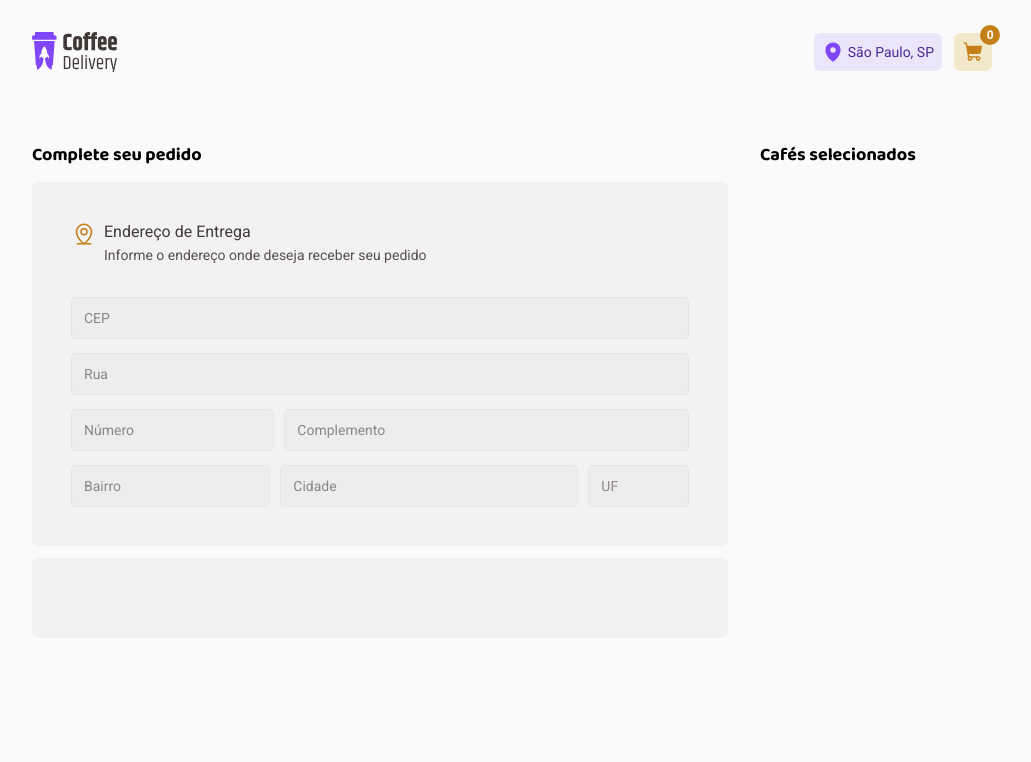
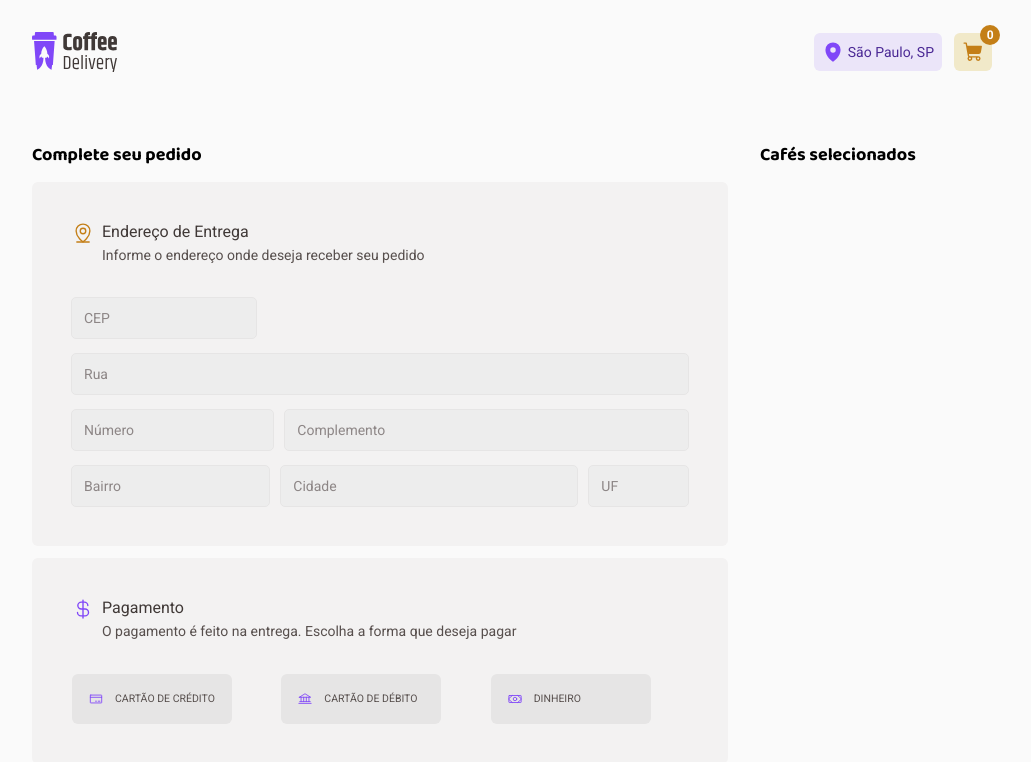
Before and after one commit to brunaporato/coffee-delivery, a React (Vite) app: page /checkout in a window 1280 px wide. Shown: the top 762 px of the page, without its empty margins (128-1159 px from the left). Built offline with nearby package versions, Linux system fonts and the light colour scheme.

Commit message:
add payment section at checkout page

```diff
--- /dev/null
+++ b/src/pages/Checkout/components/SelectPayment/index.tsx
@@ -0,0 +1,21 @@
+import { SelectPaymentContainer } from "./styles";
+
+interface SelectPaymentProps {
+  isActive: boolean;
+  onClick: () => void;
+  text: string;
+  icon: JSX.Element;
+}
+
+export function SelectPayment({ isActive, onClick, text, icon }: SelectPaymentProps) {
+  return (
+    <SelectPaymentContainer onClick={onClick}>
+      <button className={isActive ? 'active' : ''}>
+        <div className="icon">
+        {icon}
+        </div>
+        <p>{text}</p>
+      </button>
+    </SelectPaymentContainer>
+  )
+}
--- /dev/null
+++ b/src/pages/Checkout/components/SelectPayment/styles.ts
@@ -0,0 +1,44 @@
+import styled from "styled-components";
+
+export const SelectPaymentContainer = styled.div`
+  button {
+    background: ${(props) => props.theme["base-button"]};
+    border-radius: 6px;
+    border: 1px solid transparent;
+
+    font-family: 'Roboto', sans-serif;
+
+    width: 16rem;
+
+    display: flex;
+    align-items: center;
+    gap: 1.2rem;
+    padding: 1.6rem;
+
+    text-transform: uppercase;
+    font-size: 1.05rem;
+    line-height: 160%;
+    color: ${(props) => props.theme["base-text"]};
+
+    cursor: pointer;
+
+    &:hover {
+    background: ${(props) => props.theme["base-hover"]};
+  }
+  }
+
+  .active {
+    border-radius: 6px;
+    background: ${(props) => props.theme["purple-light"]};
+    border-color: ${(props) => props.theme.purple};
+  }
+
+  .icon {
+    color: ${(props) => props.theme.purple};
+    display: flex;
+    align-items: center;
+    justify-content: center;
+
+    font-size: 1.4rem;
+  }
+`
--- a/src/pages/Checkout/index.tsx
+++ b/src/pages/Checkout/index.tsx
@@ -1,21 +1,33 @@
-import { MapPinLine } from "phosphor-react";
-import { CheckoutContainer, FinishOrderContainer, InputText, OrderInfoContainer } from "./styles";
+import { Bank, CreditCard, CurrencyDollar, MapPinLine, Money } from "phosphor-react";
+import { CheckoutContainer, FinishOrderContainer, InputText, OrderInfoContainer, TopOfFinishOrder } from "./styles";
+import { SelectPayment } from "./components/SelectPayment";
+import { useState } from "react";
 
 export function Checkout() {
+  const [activeOption, setActiveOption] = useState<string | null>(null);
+
+  function handleOptionClick(option: string) {
+    if(option === activeOption) {
+      setActiveOption(null)
+    } else {
+      setActiveOption(option);
+    }
+  }
+
   return (
     <CheckoutContainer>
       <div className="finish-order">
         <h1>Complete seu pedido</h1>
         <FinishOrderContainer>
-          <div className="adress-top">
-            <MapPinLine size={24} />
+          <TopOfFinishOrder>
+            <MapPinLine size={22} />
             <p>
               Endereço de Entrega
               <span>Informe o endereço onde deseja receber seu pedido</span>
             </p>
-          </div>
+          </TopOfFinishOrder>
           <div className="adress-inputs">
-            <InputText placeholder="CEP" />
+            <InputText placeholder="CEP" className="cep" />
             <InputText placeholder="Rua" />
             <div className="number">
               <InputText placeholder="Número" />
@@ -28,10 +40,37 @@ export function Checkout() {
             </div>
           </div>
         </FinishOrderContainer>
-        {/*
-          TODO: continuar produzindo o layout da página checkout, parei no box de endereço
-        */}
-        <FinishOrderContainer></FinishOrderContainer>
+        <FinishOrderContainer>
+          <TopOfFinishOrder>
+            <CurrencyDollar size={22} className="dollar-icon" />
+            <p>
+              Pagamento
+              <span>
+              O pagamento é feito na entrega. Escolha a forma que deseja pagar
+              </span>
+            </p>
+          </TopOfFinishOrder>
+          <div className="payment-options">
+            <SelectPayment
+              isActive={activeOption === "credit"}
+              onClick={() => handleOptionClick("credit")}
+              text="cartão de crédito"
+              icon={<CreditCard />}
+            />
+            <SelectPayment
+              isActive={activeOption === "debit"}
+              onClick={() => handleOptionClick("debit")}
+              text="cartão de débito"
+              icon={<Bank />}
+            />
+            <SelectPayment
+              isActive={activeOption === "cash"}
+              onClick={() => handleOptionClick("cash")}
+              text="dinheiro"
+              icon={<Money />}
+            />
+          </div>
+        </FinishOrderContainer>
       </div>
       <div className="order-info">
         <h1>Cafés selecionados</h1>
--- a/src/pages/Checkout/styles.ts
+++ b/src/pages/Checkout/styles.ts
@@ -30,32 +30,16 @@ export const FinishOrderContainer = styled.section`
 
   margin-bottom: 1.2rem;
 
-  .adress-top {
-    display: flex;
-    gap: .8rem;
-    align-self: stretch;
-    color: ${(props) => props.theme["yellow-dark"]};
-
-    p {
-      color: ${(props) => props.theme["base-subtitle"]};
-      line-height: 130%;
-
-      display: flex;
-      flex-direction: column;
-      gap: .2rem;
-
-      span {
-        font-size: 1.4rem;
-        color: ${(props) => props.theme["base-text"]};
-      }
-    }
-  }
-
   .adress-inputs {
     display: flex;
     flex-direction: column;
     gap: 1.6rem;
     white-space: nowrap;
+
+
+    .cep {
+      width: fit-content;
+    }
 
     .number {
       display: grid;
@@ -69,7 +53,44 @@ export const FinishOrderContainer = styled.section`
       grid-template-columns: 2fr 3fr 1fr;
     }
   }
+
+  .payment-options {
+    display: grid;
+    gap: 1.2rem;
+    grid-template-columns: repeat(auto-fit, minmax(15rem, 1fr));
+
+    width: 100%;
+  }
 `
+
+export const TopOfFinishOrder = styled.div`
+  display: flex;
+  gap: .8rem;
+  align-self: stretch;
+  color: ${(props) => props.theme["yellow-dark"]};
+
+
+  .dollar-icon {
+    color: ${(props) => props.theme.purple};
+  }
+
+  p {
+    flex: 1;
+
+    color: ${(props) => props.theme["base-subtitle"]};
+    line-height: 130%;
+
+    display: flex;
+    flex-direction: column;
+    gap: .2rem;
+
+    span {
+      font-size: 1.4rem;
+      color: ${(props) => props.theme["base-text"]};
+    }
+  }
+`
+
 export const InputText = styled.input`
   background: ${(props) => props.theme["base-input"]};
   border: 0;
```
